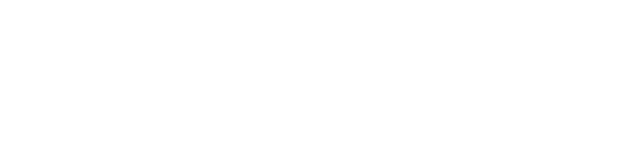
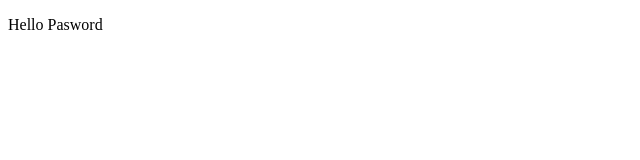
Before and after one commit to rahatmushfiqabir/new, a plain HTML site: page index.html in a window 1280 px wide. Shown: the whole page, without its empty margins (0-640 px from the left). Drawn offline with Linux system fonts and the light colour scheme.

Commit message:
adding Password

```diff
--- a/index.html
+++ b/index.html
@@ -5,6 +5,7 @@
     <meta name="viewport" content="width=device-width, initial-scale=1.0">
     <title>Document</title>
     <title>Practise Shuru</title>
+    <p>Hello Pasword</p>
 </head>
 <body>
 
```
